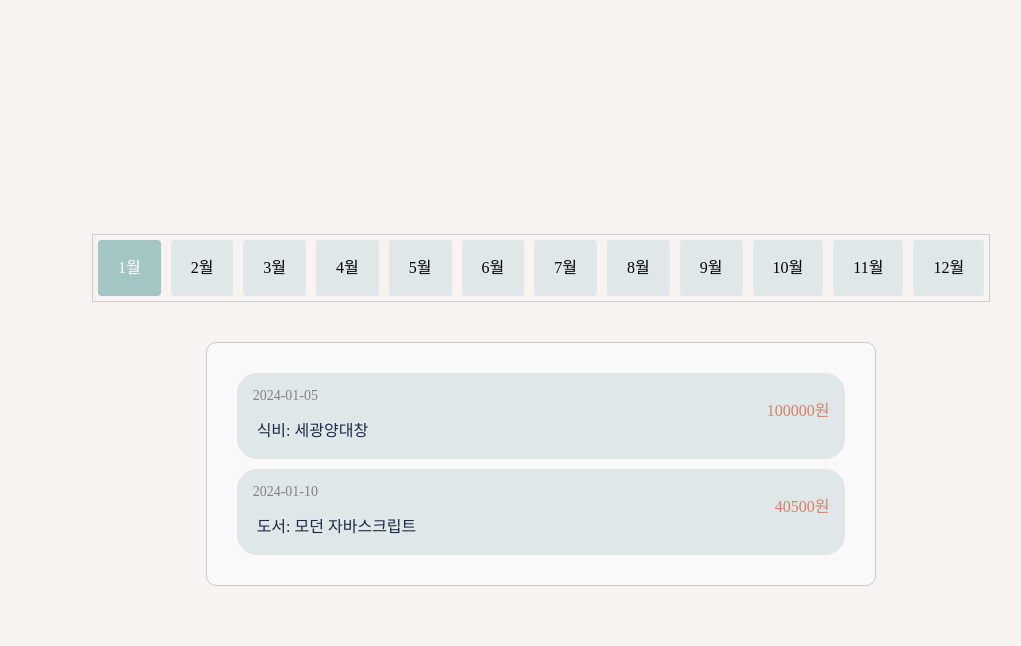
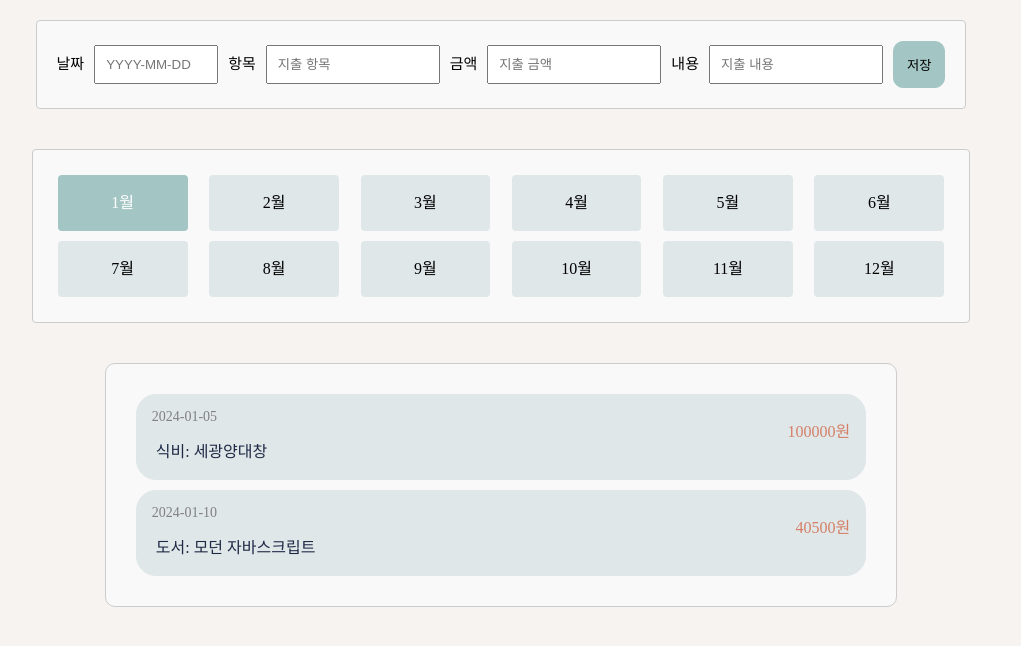
Before and after one commit to Chasyuss/PersonalAccountBook, a React (Vite) app: page / in a window 1280 px wide. Shown: the top 646 px of the page, without its empty margins (99-1120 px from the left). Built offline with nearby package versions, Linux system fonts and the light colour scheme.

Commit message:
[feat]: 지출 항목 입력창 구현

```diff
--- a/src/pages/Home.jsx
+++ b/src/pages/Home.jsx
@@ -29,16 +29,25 @@ const Home = () => {
     }); // 문자열을 날짜로 변경후, 해당 열을 가져옴
 
     return (
-        <Form>
+        <form>
             <GlobalStyle />
             <Container>
+                <Input>
+                    <label> 날짜 </label>
+                    <DateInput type="text" placeholder='YYYY-MM-DD' />
+                    <label> 항목 </label>
+                    <InputTitle type="text" placeholder='지출 항목' />
+                    <label> 금액 </label>
+                    <MoneyInput type="number" placeholder='지출 금액' />
+                    <label> 내용 </label>
+                    <TextInput type="text" placeholder='지출 내용' />
+                    <AddButton type="submit"> 저장 </AddButton>
+                </Input>
+
                 <Tabs>
                     {months.map((month, index) => (
                         <Tab key={index} active={activeMonth === month} //클릭한 박스 확인위해 active prop에 할당할 값
-                            onClick={() => handleTab(month)}
-                        >
-                            {month}
-                        </Tab>
+                            onClick={() => handleTab(month)} > {month} </Tab>
                     ))}
                 </Tabs>
                 <Content>
@@ -55,14 +64,55 @@ const Home = () => {
                     )}
                 </Content>
             </Container>
-        </Form>
+        </form >
     );
 };
 
 export default Home;
 
-const Form = styled.div`
+const Input = styled.div`
+  display: flex;
+  flex-direction: row;
+  justify-content: center;
+  align-items: center;
+  margin: 20px 0;
+  border: 1px solid #ccc;
+  border-radius: 4px;
+  padding: 20px;
+  background-color: #f9f9f9;
+  font-size: 15px;
+`;
 
+const DateInput = styled.input`
+  margin: 0 10px;
+  padding: 10px;
+  width: 100px;
+`;
+
+const InputTitle = styled.input`
+  margin: 0 10px;
+  padding: 10px;
+  width: 150px;
+`;
+
+const MoneyInput = styled.input`
+  margin: 0 10px;
+  padding: 10px;
+  width: 150px;
+`;
+
+const TextInput = styled.input`
+  margin: 0 10px;
+  padding: 10px;
+  width: 150px;
+`;
+
+const AddButton = styled.button`
+  padding: 13px;
+  background-color: #A3C6C4;
+  border: 1px solid #A3C6C4;
+  border-radius: 10px;
+  cursor: pointer;
 `;
 
 const Container = styled.div`
@@ -74,12 +124,17 @@ const Container = styled.div`
 const Tabs = styled.div`
   display: flex;
   flex-wrap: wrap;
+  justify-content: space-between;
   margin: 20px 0;
   border: 1px solid #ccc;
+  background-color: #f9f9f9;
+  border-radius: 4px;
+  padding: 20px;
 `;
 
 const Tab = styled.div`
   margin: 5px;
+  width: 10%;
   padding: 20px;
   text-align: center;
   cursor: pointer;
@@ -94,7 +149,7 @@ const Tab = styled.div`
 
 const Content = styled.div`
   margin-top: 20px;
-  width: 70%;
+  width: 80%;
   padding: 20px;
   border: 1px solid #ccc;
   border-radius: 4px;
--- a/src/styles/GlobalStyle.jsx
+++ b/src/styles/GlobalStyle.jsx
@@ -2,7 +2,8 @@ import { createGlobalStyle } from "styled-components";
 
 const GlobalStyle = createGlobalStyle`
   html, body {
-    height: 100%;
+    max-width: 1200px;
+    min-width:800px;
     margin: 0;
     padding: 0;
   }
@@ -11,6 +12,7 @@ const GlobalStyle = createGlobalStyle`
     display: flex;
     justify-content: center;
     align-items: center;
+
   }
 `;
 
```
